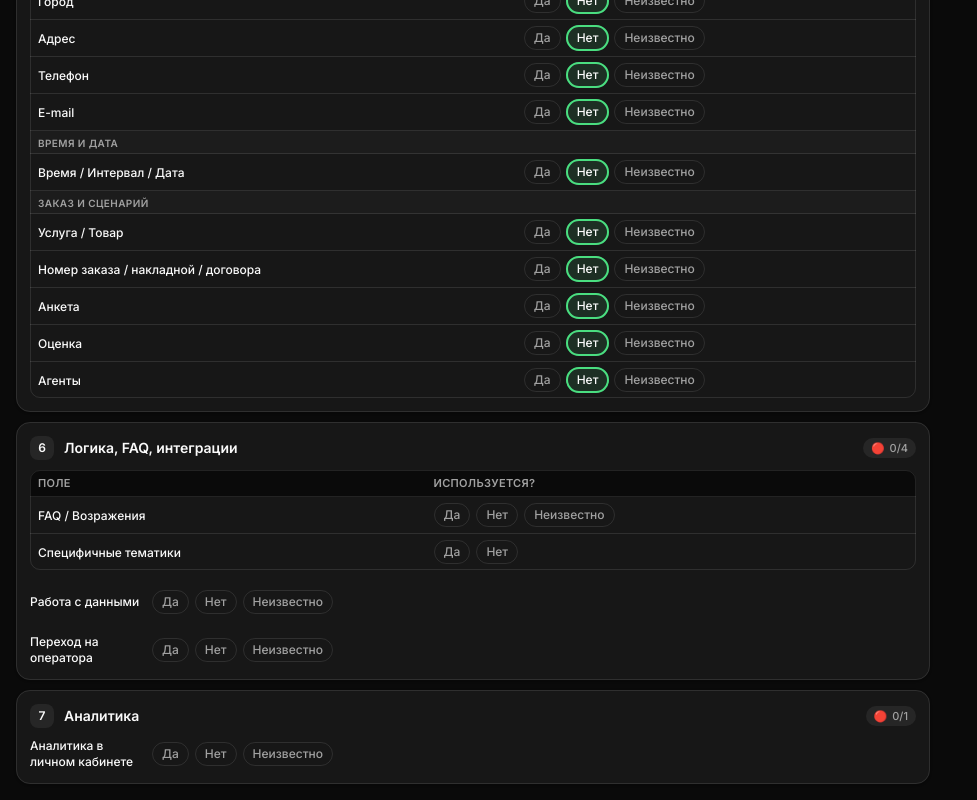
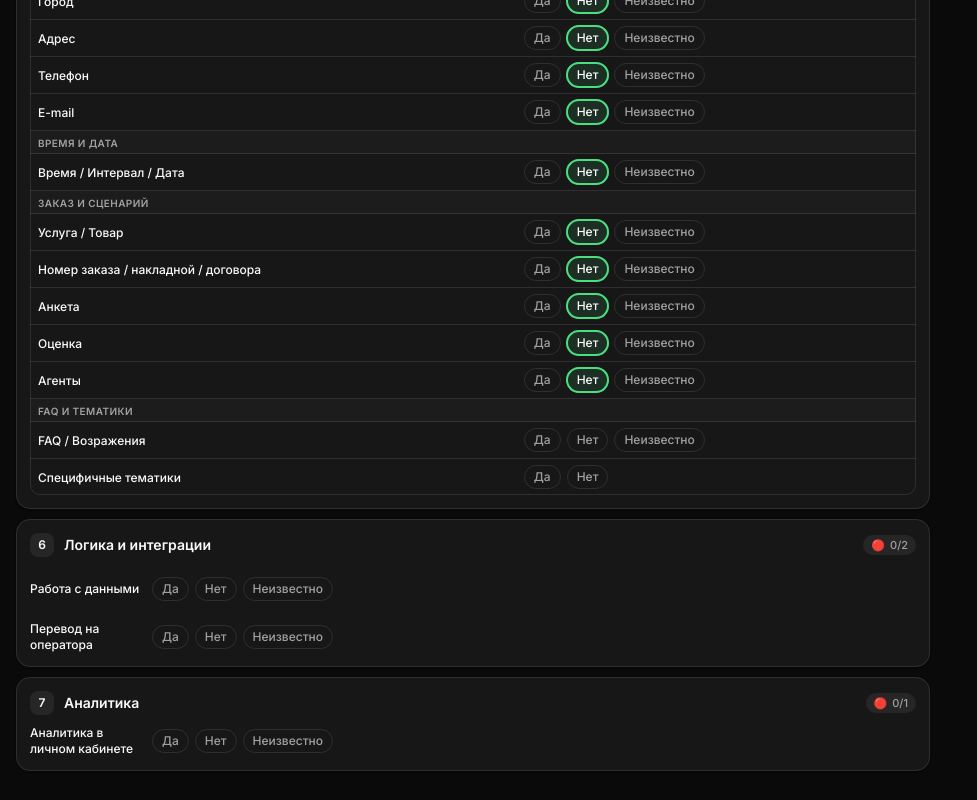
Before and after one commit to astarikova-arch/checklist, a React (Vite) app: page / in a window 1280 px wide. Shown: the part 888-1688 px from the top of the page, without its empty margins (0-977 px from the left). Built offline with nearby package versions, Linux system fonts and the light colour scheme.

Commit message:
Move FAQ and specific topics into the modules block.
FAQ and «Специфичные тематики» now live in the scenario modules table. Operator transfer is labeled «Перевод на оператора».

Co-authored-by: astarikova-arch <astarikova-arch@users.noreply.github.com>

```diff
--- a/src/App.tsx
+++ b/src/App.tsx
@@ -1,6 +1,6 @@
 import { useEffect, useMemo, useRef, useState } from 'react';
 import './App.css';
-import { logicRows, moduleRows } from './data';
+import { moduleRows } from './data';
 import { Header } from './components/Header';
 import { SectionCard } from './components/SectionCard';
 import { SectionNav } from './components/SectionNav';
@@ -87,14 +87,6 @@ function App() {
         }
         if (moduleMatch[1] === 'agents') {
           setAgentsAutoSet(false);
-        }
-      }
-
-      const logicMatch = fieldId.match(/^logic_(.+)_used$/);
-      if (logicMatch) {
-        const row = logicRows.find((r) => r.id === logicMatch[1]);
-        if (row && next[fieldId] !== 'yes') {
-          next = clearRowDetails(next, 'logic', row);
         }
       }
 
@@ -218,7 +210,6 @@ function App() {
       voiceHumanity: 'voice',
       interruption: 'voice',
       module_fio_used: 'modules',
-      logic_faq_used: 'logic',
       logic_dataWork_used: 'logic',
       operatorTransfer: 'logic',
       analyticsFormat: 'analytics',
--- a/src/components/OperatorTransferBlock.tsx
+++ b/src/components/OperatorTransferBlock.tsx
@@ -23,7 +23,7 @@ export function OperatorTransferBlock({
   return (
     <div className="data-work-block field-anchor" id="field-operatorTransfer">
       <div className="field-row field-row--compact">
-        <div className="field-label field-label--compact">Переход на оператора</div>
+        <div className="field-label field-label--compact">Перевод на оператора</div>
         <div className="field-control">
           <PillGroup
             options={moduleUsageOptions}
--- a/src/data.ts
+++ b/src/data.ts
@@ -37,6 +37,10 @@ export const moduleGroups: ModuleGroup[] = [
   {
     title: 'Заказ и сценарий',
     rowIds: ['product', 'order', 'survey', 'rating', 'agents'],
+  },
+  {
+    title: 'FAQ и тематики',
+    rowIds: ['faq', 'topics'],
   },
 ];
 
@@ -86,9 +90,6 @@ export const moduleRows: ExpandableRowDef[] = [
     workWithLabel: 'агентами',
     yesCheckbox: 'Наша ЭЭ учтена',
   },
-];
-
-export const logicRows: ExpandableRowDef[] = [
   {
     id: 'faq',
     label: 'FAQ / Возражения',
@@ -302,15 +303,8 @@ export const sections: Section[] = [
   {
     id: 'logic',
     number: 6,
-    title: 'Логика, FAQ, интеграции',
+    title: 'Логика и интеграции',
     fields: [
-      {
-        id: 'logicTable',
-        label: '',
-        type: 'usage-table',
-        keyPrefix: 'logic',
-        rows: logicRows,
-      },
       {
         id: 'dataWork',
         label: 'Работа с данными',
@@ -320,7 +314,7 @@ export const sections: Section[] = [
       },
       {
         id: 'operatorTransfer',
-        label: 'Переход на оператора',
+        label: 'Перевод на оператора',
         type: 'operator-transfer',
       },
     ],
--- a/src/requests.ts
+++ b/src/requests.ts
@@ -1,4 +1,4 @@
-import { dataWorkSubItems, logicRows, moduleRows } from './data';
+import { dataWorkSubItems, moduleRows } from './data';
 import type { ExpandableRowDef, FormValues, RequestGroup } from './types';
 import {
   getRowUsed,
@@ -41,6 +41,16 @@ function moduleModeQuestion(row: ExpandableRowDef): string {
   return `Что именно робот должен делать с ${moduleWorkForm(row)}?`;
 }
 
+function rowUsageQuestion(row: ExpandableRowDef): string {
+  if (row.id === 'faq') {
+    return 'Нужна ли в сценарии отработка FAQ и возражений?';
+  }
+  if (row.id === 'topics') {
+    return 'Есть ли специфичные тематики, которые нужно учесть в сценарии?';
+  }
+  return moduleUsageQuestion(row);
+}
+
 function collectRowRequests(
   groups: Map<string, RequestGroup>,
   category: string,
@@ -52,17 +62,7 @@ function collectRowRequests(
     const usedKey = rowKey(prefix, row.id, 'used');
     const used = getRowUsed(values, prefix, row.id);
     if (!used || used === 'unknown') {
-      let text: string;
-      if (prefix === 'module') {
-        text = moduleUsageQuestion(row);
-      } else if (row.id === 'faq') {
-        text = 'Нужна ли в сценарии отработка FAQ и возражений?';
-      } else if (row.id === 'topics') {
-        text = 'Есть ли специфичные тематики, которые нужно учесть в сценарии?';
-      } else {
-        text = moduleUsageQuestion(row);
-      }
-      push(groups, category, `${prefix}-${row.id}`, text, usedKey);
+      push(groups, category, `${prefix}-${row.id}`, rowUsageQuestion(row), usedKey);
       continue;
     }
     if (used === 'no') continue;
@@ -507,9 +507,20 @@ export function generateRequests(values: FormValues): RequestGroup[] {
     );
   }
 
-  collectRowRequests(groups, 'Данные', 'module', moduleRows, values);
-
-  collectRowRequests(groups, 'Логика', 'logic', logicRows, values);
+  collectRowRequests(
+    groups,
+    'Данные',
+    'module',
+    moduleRows.filter((row) => row.id !== 'faq' && row.id !== 'topics'),
+    values,
+  );
+  collectRowRequests(
+    groups,
+    'Логика',
+    'module',
+    moduleRows.filter((row) => row.id === 'faq' || row.id === 'topics'),
+    values,
+  );
   collectDataWorkRequests(groups, values);
 
   if (needsRequestForPill(values.operatorTransfer)) {
@@ -517,7 +528,7 @@ export function generateRequests(values: FormValues): RequestGroup[] {
       groups,
       'Логика',
       'operatorTransfer',
-      'Нужен ли переход на оператора в сценарии?',
+      'Нужен ли перевод на оператора в сценарии?',
       'operatorTransfer',
     );
   } else if (values.operatorTransfer === 'yes') {
--- a/src/storage.ts
+++ b/src/storage.ts
@@ -1,13 +1,30 @@
 import type { FormValues } from './types';
 
 const STORAGE_KEY = 'automation-checklist-v1';
+
+function migrateFormValues(values: FormValues): FormValues {
+  const next: FormValues = { ...values };
+
+  for (const key of Object.keys(values)) {
+    const match = key.match(/^logic_(faq|topics)_(.+)$/);
+    if (!match) continue;
+    const newKey = `module_${match[1]}_${match[2]}`;
+    if (next[newKey] === undefined) {
+      next[newKey] = values[key];
+    }
+    delete next[key];
+  }
+
+  return next;
+}
 
 export function loadFormValues(): FormValues {
   try {
     const raw = localStorage.getItem(STORAGE_KEY);
     if (!raw) return {};
     const parsed = JSON.parse(raw) as FormValues;
-    return parsed && typeof parsed === 'object' ? parsed : {};
+    if (!parsed || typeof parsed !== 'object') return {};
+    return migrateFormValues(parsed);
   } catch {
     return {};
   }
--- a/src/utils.ts
+++ b/src/utils.ts
@@ -35,6 +35,7 @@ export function layoutSections(visible: Section[]): SectionLayoutItem[] {
 export function getModuleDefaults(): FormValues {
   const defaults: FormValues = {};
   for (const row of moduleRows) {
+    if (row.id === 'faq' || row.id === 'topics') continue;
     defaults[rowKey('module', row.id, 'used')] = 'no';
   }
   return defaults;
```
